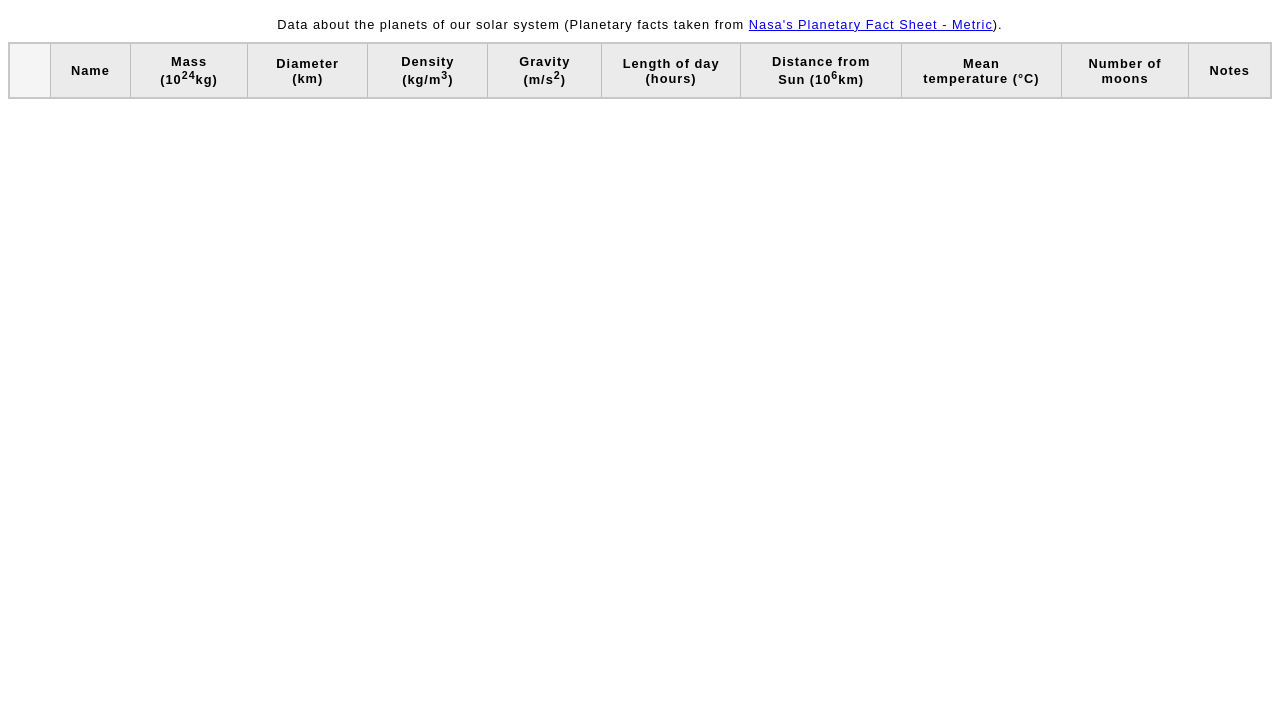
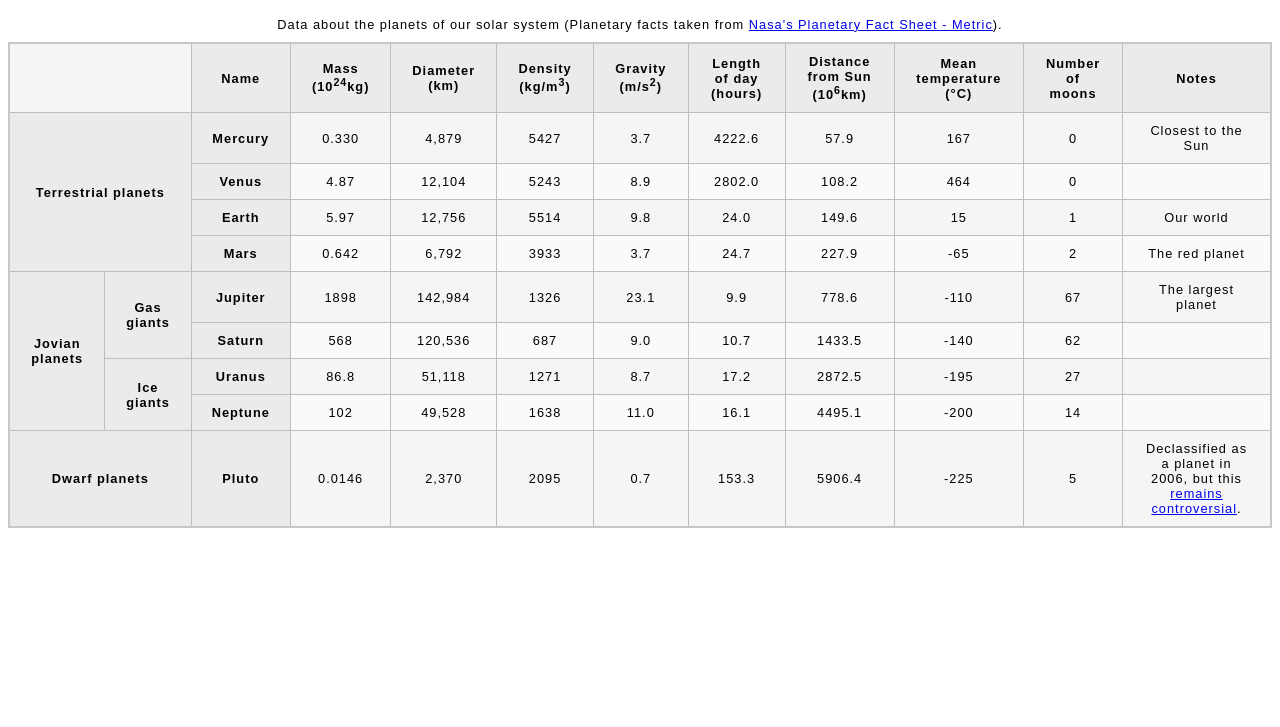
Before and after one commit to andreasevansdurhamcollege/andreasevansdurhamcollege.github.io, a plain HTML site: page assign2/part2/blank-template.html in a window 1280 px wide. Shown: the part 73-800 px from the top of the page. Drawn offline with Linux system fonts and the light colour scheme.

Commit message:
Added planet data

```diff
--- a/assign2/part2/blank-template.html
+++ b/assign2/part2/blank-template.html
@@ -12,11 +12,11 @@
   <head>
     <meta charset="utf-8">
     <meta name="viewport" content="width=device-width">
-    <title>Table template</title>
+    <title>Planets data</title>
     <link href="minimal-table.css" rel="stylesheet" type="text/css">
   </head>
   <body>
-    <h1>Planets Data</h1>
+    <h1>Planets data</h1>
 
     <table>
       <caption>Data about the planets of our solar system (Planetary facts taken from <a href="http://nssdc.gsfc.nasa.gov/planetary/factsheet/">Nasa's Planetary Fact Sheet - Metric</a>).</caption>
@@ -37,7 +37,127 @@
       </thead>
 
       <tbody>
-        <tr></tr>
+        <tr>
+          <th colspan="2" rowspan="4">Terrestrial planets</th>
+          <th>Mercury</th>
+          <td>0.330</td>
+          <td>4,879</td>
+          <td>5427</td>
+          <td>3.7</td>
+          <td>4222.6</td>
+          <td>57.9</td>
+          <td>167</td>
+          <td>0</td>
+          <td>Closest to the Sun</td>
+        </tr>
+
+        <tr>
+          <th>Venus</th>
+          <td>4.87</td>
+          <td>12,104</td>
+          <td>5243</td>
+          <td>8.9</td>
+          <td>2802.0</td>
+          <td>108.2</td>
+          <td>464</td>
+          <td>0</td>
+          <td></td>
+        </tr>
+
+        <tr>
+          <th>Earth</th>
+          <td>5.97</td>
+          <td>12,756</td>
+          <td>5514</td>
+          <td>9.8</td>
+          <td>24.0</td>
+          <td>149.6</td>
+          <td>15</td>
+          <td>1</td>
+          <td>Our world</td>
+        </tr>
+
+        <tr>
+          <th>Mars</th>
+          <td>0.642</td>
+          <td>6,792</td>
+          <td>3933</td>
+          <td>3.7</td>
+          <td>24.7</td>
+          <td>227.9</td>
+          <td>-65</td>
+          <td>2</td>
+          <td>The red planet</td>
+        </tr>
+
+        <tr>
+          <th rowspan="4">Jovian planets</th>
+          <th rowspan="2">Gas giants</th>
+          <th>Jupiter</th>
+          <td>1898</td>
+          <td>142,984</td>
+          <td>1326</td>
+          <td>23.1</td>
+          <td>9.9</td>
+          <td>778.6</td>
+          <td>-110</td>
+          <td>67</td>
+          <td>The largest planet</td>
+        </tr>
+
+        <tr>
+          <th>Saturn</th>
+          <td>568</td>
+          <td>120,536</td>
+          <td>687</td>
+          <td>9.0</td>
+          <td>10.7</td>
+          <td>1433.5</td>
+          <td>-140</td>
+          <td>62</td>
+          <td></td>
+        </tr>
+
+        <tr>
+          <th rowspan="2">Ice giants</th>
+          <th>Uranus</th>
+          <td>86.8</td>
+          <td>51,118</td>
+          <td>1271</td>
+          <td>8.7</td>
+          <td>17.2</td>
+          <td>2872.5</td>
+          <td>-195</td>
+          <td>27</td>
+          <td></td>
+        </tr>
+
+        <tr>
+          <th>Neptune</th>
+          <td>102</td>
+          <td>49,528</td>
+          <td>1638</td>
+          <td>11.0</td>
+          <td>16.1</td>
+          <td>4495.1</td>
+          <td>-200</td>
+          <td>14</td>
+          <td></td>
+        </tr>
+
+        <tr>
+          <th colspan="2" rowspan="4">Dwarf planets</th>
+          <th>Pluto</th>
+          <td>0.0146</td>
+          <td>2,370</td>
+          <td>2095</td>
+          <td>0.7</td>
+          <td>153.3</td>
+          <td> 5906.4</td>
+          <td>-225</td>
+          <td>5</td>
+          <td>Declassified as a planet in 2006, but this <a href="http://www.usatoday.com/story/tech/2014/10/02/pluto-planet-solar-system/16578959/">remains controversial</a>.</td>
+        </tr>
 
       </tbody>
     </table>
```
